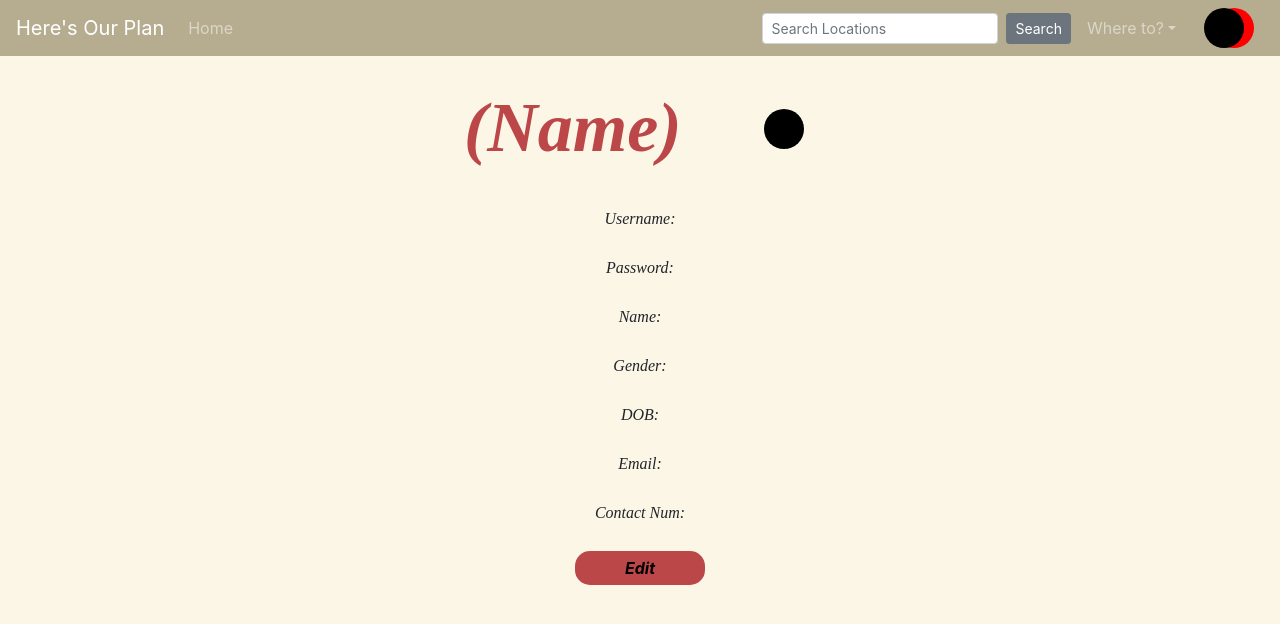
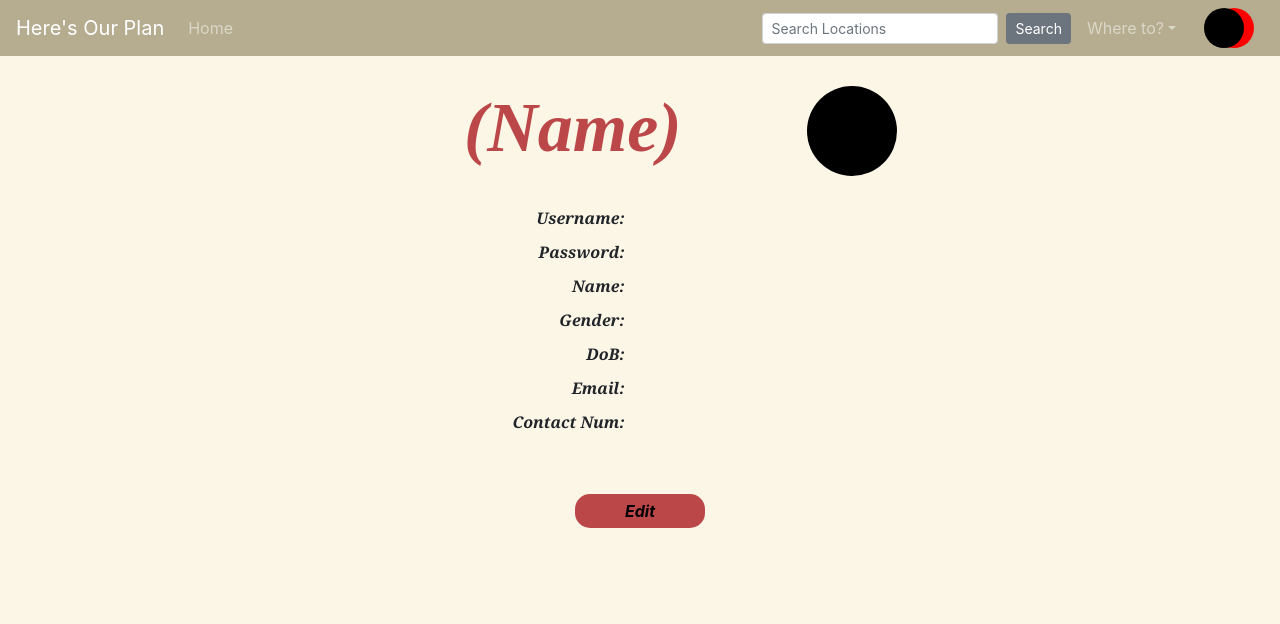
Before and after one commit to HeresOurPlan/frontend, a Nuxt app: page /profilePage in a window 1280 px wide. Shown: the top 624 px of the page. Built offline with nearby package versions, Linux system fonts and the light colour scheme; no server answers.

Commit message:
update profilePage.vue

```diff
--- a/pages/profilePage.vue
+++ b/pages/profilePage.vue
@@ -17,31 +17,67 @@
                     </h1>
                 </b-col>
                 <b-col cols="4">
-                    <div class="profileCircle" style="margin:22.5px"></div>
+                    <div class="profileCircle" style="transform: translateX(50%);"></div>
                 </b-col>
                 </b-row>
         </b-container>
 
 
-        <b-container fluid>
-            <div class="profileDetails">
-                <i style = "font-family: merriweather;">Username:</i>
-                <br/><br/>
-                <i style = "font-family: merriweather;">Password:</i>
-                <br/><br/>
-                <i style = "font-family: merriweather;">Name:</i>
-                <br/><br/>
-                <i style = "font-family: merriweather;">Gender:</i>
-                <br/><br/>
-                <i style = "font-family: merriweather;">DOB:</i>
-                <br/><br/>
-                <i style = "font-family: merriweather;">Email:</i>
-                <br/><br/>
-                <i style = "font-family: merriweather;">Contact Num:</i>
-                <br/><br/>
+        <b-container fluid style="padding-bottom:90px;">
+            <b-row style="padding-bottom:10px">
+                <b-col style="text-align:right;font-family: Georgia;font-style:italic;font-weight:bold">
+                    Username:
+                </b-col>
+                <b-col>
+                </b-col>
+            </b-row>
+            <b-row style="padding-bottom:10px">
+                <b-col style="text-align:right;font-family: Georgia;font-style:italic;font-weight:bold">
+                    Password:
+                </b-col>
+                <b-col>
+                </b-col>
+            </b-row>
+            <b-row style="padding-bottom:10px">
+                <b-col style="text-align:right;font-family: Georgia;font-style:italic;font-weight:bold">
+                    Name:
+                </b-col>
+                <b-col>
+                </b-col>
+            </b-row>
+            <b-row style="padding-bottom:10px">
+                <b-col style="text-align:right;font-family: Georgia;font-style:italic;font-weight:bold">
+                    Gender:
+                </b-col>
+                <b-col>
+                </b-col>
+            </b-row>
+            <b-row style="padding-bottom:10px">
+                <b-col style="text-align:right;font-family: Georgia;font-style:italic;font-weight:bold">
+                    DoB:
+                </b-col>
+                <b-col>
+                </b-col>
+            </b-row>
+            <b-row style="padding-bottom:10px">
+                <b-col style="text-align:right;font-family: Georgia;font-style:italic;font-weight:bold">
+                    Email:
+                </b-col>
+                <b-col>
+                </b-col>
+            </b-row>
+            <b-row style="padding-bottom:10px">
+                <b-col style="text-align:right;font-family: Georgia;font-style:italic;font-weight:bold">
+                    Contact Num:
+                </b-col>
+                <b-col>
+                </b-col>
+            </b-row>
               <!-- placeholder in input should be current values in DB -->
               <!-- cannot Align the input names in one column -->
-            </div>
+
+
+            <br><br>
             <div class="buttonHolder">
                 <router-link to ="/profileEdit">
                 <input type='button' value = "Edit" style="color: black; font-weight: bold;" @click="submitForm">
@@ -92,11 +128,11 @@ export default {
         left: 100%; */
         /* margin-top:-40px;
         margin-left:-60px; */
-        width: 40px;
-        height: 40px;
-        -webkit-border-radius: 20px;
-        -moz-border-radius: 20px;
-        border-radius: 20px;
+        width: 90px;
+        height: 90px;
+        -webkit-border-radius: 45px;
+        -moz-border-radius: 45px;
+        border-radius: 45px;
         background: black;
         transform: translateX(-20px);
 }
```
